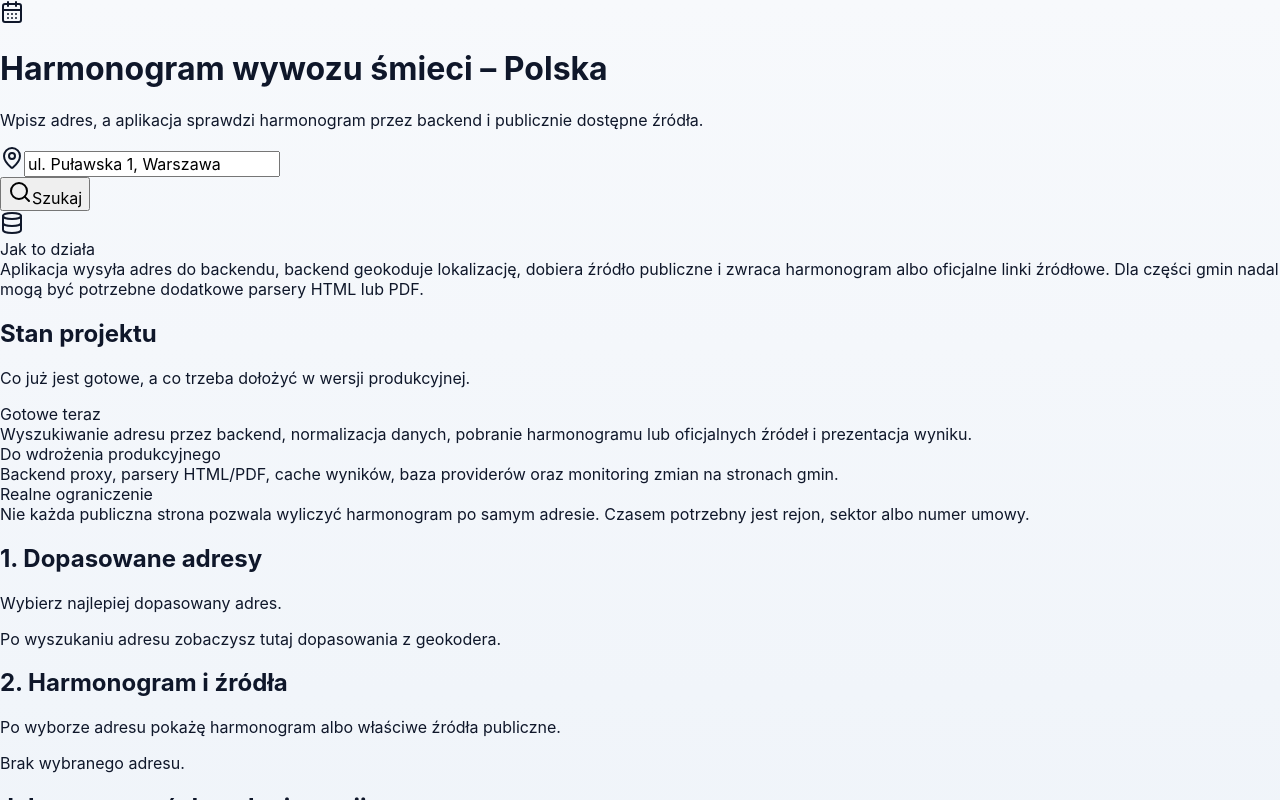
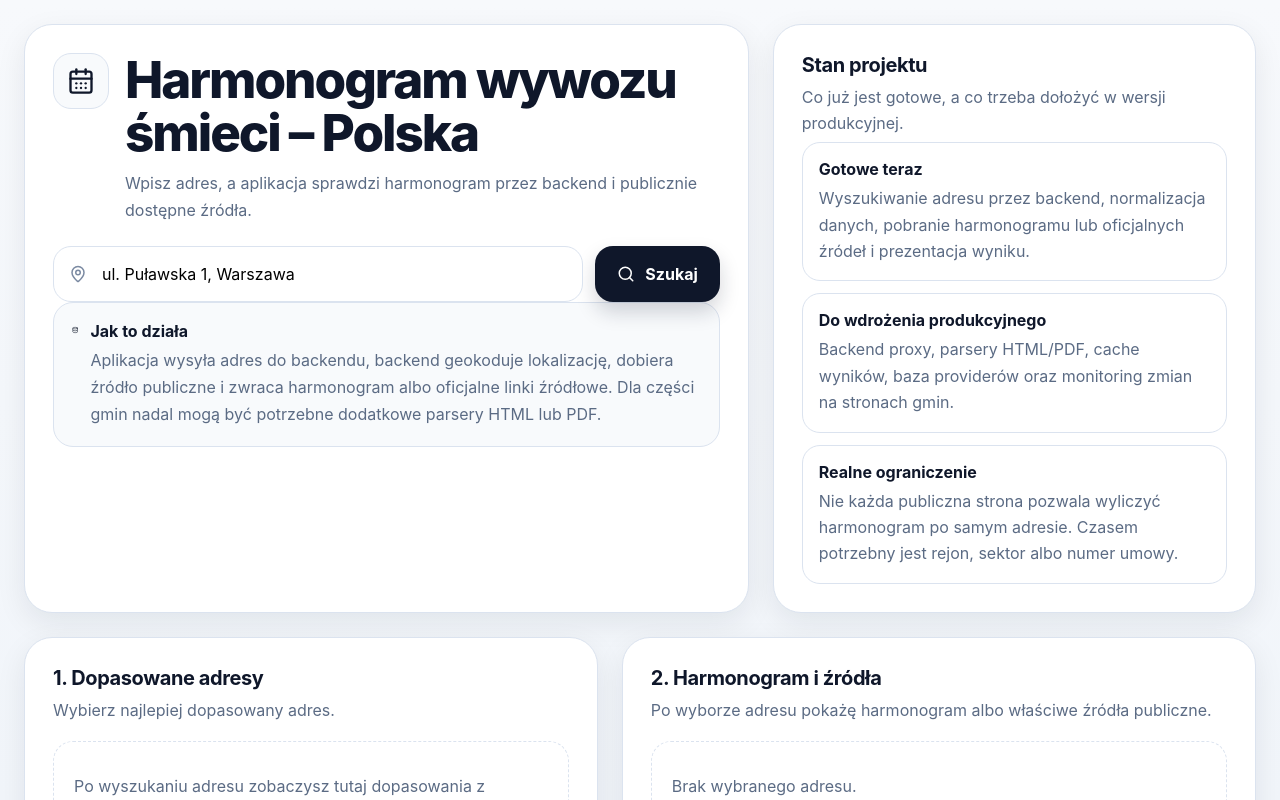
Before and after one commit to Michal-w-pl/smiecioapka, a Next.js app: page / in a window 1280 px wide. Shown: the top 800 px of the page. Built offline with nearby package versions, Linux system fonts and the light colour scheme.

Commit message:
Update page.tsx

```diff
--- a/app/page.tsx
+++ b/app/page.tsx
@@ -1,6 +1,6 @@
 'use client';
 
-import React, { useState } from "react";
+import React, { useMemo, useState } from "react";
 import {
   Search,
   MapPin,
@@ -179,7 +179,7 @@ async function geocodeAddress(query: string): Promise<LocationResult[]> {
       return data.results;
     }
   } catch {
-    // fallback lokalny niżej
+    // fallback niżej
   }
 
   const normalizedInput = slugify(cleaned);
@@ -227,74 +227,68 @@ async function fetchSchedule(location: LocationResult) {
 
 function Pill({
   children,
-  variant = "default",
+  variant = "outline",
 }: {
   children: React.ReactNode;
-  variant?: "default" | "secondary" | "outline" | "destructive";
+  variant?: "outline" | "soft" | "dark" | "danger";
 }) {
-  const classes =
-    variant === "outline"
-      ? "border border-slate-300 bg-white text-slate-700"
-      : variant === "secondary"
-        ? "bg-slate-100 text-slate-700"
-        : variant === "destructive"
-          ? "bg-red-100 text-red-700"
-          : "bg-slate-900 text-white";
+  const className =
+    variant === "soft"
+      ? "pill pill-soft"
+      : variant === "dark"
+        ? "pill pill-dark"
+        : variant === "danger"
+          ? "pill pill-danger"
+          : "pill pill-outline";
 
-  return (
-    <span className={`inline-flex items-center gap-1 rounded-full px-3 py-1 text-xs ${classes}`}>
-      {children}
-    </span>
-  );
+  return <span className={className}>{children}</span>;
 }
 
 function ResultBadge({ status }: { status: string }) {
   if (status === "ok") {
     return (
-      <Pill>
-        <CheckCircle2 className="h-3.5 w-3.5" /> Harmonogram znaleziony
+      <Pill variant="dark">
+        <CheckCircle2 size={14} /> Harmonogram znaleziony
       </Pill>
     );
   }
 
   if (status === "error") {
     return (
-      <Pill variant="destructive">
-        <AlertCircle className="h-3.5 w-3.5" /> Błąd
+      <Pill variant="danger">
+        <AlertCircle size={14} /> Błąd
       </Pill>
     );
   }
 
   return (
-    <Pill variant="secondary">
-      <AlertCircle className="h-3.5 w-3.5" /> Wymaga integracji źródła
+    <Pill variant="soft">
+      <AlertCircle size={14} /> Wymaga integracji źródła
     </Pill>
   );
 }
 
 function ScheduleList({ items }: { items: ScheduleItem[] }) {
-  const grouped = groupByDate(items);
+  const grouped = useMemo(() => groupByDate(items), [items]);
   const dates = Object.keys(grouped).sort();
 
   return (
-    <div className="space-y-4">
+    <div className="schedule-list">
       {dates.map((date) => (
-        <div key={date} className="rounded-2xl border bg-white shadow-sm">
-          <div className="px-6 pb-3 pt-6">
-            <div className="text-base font-semibold">{formatDate(date)}</div>
-          </div>
-          <div className="space-y-2 px-6 pb-6 pt-0">
+        <div key={date} className="schedule-day">
+          <div className="schedule-day-head">{formatDate(date)}</div>
+          <div className="schedule-day-body">
             {grouped[date].map((item, idx) => (
-              <div key={`${date}-${idx}`} className="flex items-start justify-between gap-3 rounded-xl border p-3">
-                <div className="flex items-start gap-3">
-                  <div className="mt-0.5 rounded-xl border p-2">
-                    <Trash2 className="h-4 w-4" />
+              <div key={`${date}-${idx}`} className="schedule-item">
+                <div className="schedule-item-left">
+                  <div className="icon-box" style={{ width: 40, height: 40, borderRadius: 14 }}>
+                    <Trash2 size={18} />
                   </div>
                   <div>
-                    <div className="font-medium">
+                    <div className="schedule-item-title">
                       {FRACTION_LABELS[item.fraction] || item.fraction}
                     </div>
-                    {item.note ? <div className="text-sm text-slate-500">{item.note}</div> : null}
+                    {item.note ? <div className="schedule-item-note">{item.note}</div> : null}
                   </div>
                 </div>
                 <Pill variant="outline">Odbiór</Pill>
@@ -314,7 +308,7 @@ export default function WasteSchedulePolandApp() {
   const [matches, setMatches] = useState<LocationResult[]>([]);
   const [selectedLocation, setSelectedLocation] = useState<LocationResult | null>(null);
   const [providerResult, setProviderResult] = useState<ProviderResult>(null);
-  const [activeTab, setActiveTab] = useState<"schedule" | "sources">("schedule");
+  const [tab, setTab] = useState<"schedule" | "sources">("schedule");
 
   async function handleSearch() {
     setLoading(true);
@@ -359,7 +353,7 @@ export default function WasteSchedulePolandApp() {
   async function handleResolve(location: LocationResult) {
     setSelectedLocation(location);
     setProviderResult({ status: "loading" });
-    setActiveTab("schedule");
+    setTab("schedule");
 
     try {
       const result = await fetchSchedule(location);
@@ -374,54 +368,49 @@ export default function WasteSchedulePolandApp() {
   }
 
   return (
-    <div className="min-h-screen bg-slate-100 p-4 md:p-8">
-      <div className="mx-auto max-w-6xl space-y-6">
-        <div className="grid gap-6 lg:grid-cols-[1.2fr_0.8fr]">
-          <div className="rounded-[28px] border bg-white shadow-sm">
-            <div className="p-6">
-              <div className="flex items-center gap-3">
-                <div className="rounded-2xl border p-3">
-                  <CalendarDays className="h-6 w-6" />
+    <div className="page">
+      <div className="shell stack">
+        <div className="hero-grid">
+          <section className="card">
+            <div className="card-inner">
+              <div className="hero-head">
+                <div className="icon-box">
+                  <CalendarDays size={28} />
                 </div>
                 <div>
-                  <h1 className="text-2xl font-semibold">Harmonogram wywozu śmieci – Polska</h1>
-                  <p className="mt-1 text-sm leading-6 text-slate-500">
+                  <h1 className="hero-title">Harmonogram wywozu śmieci – Polska</h1>
+                  <p className="hero-subtitle">
                     Wpisz adres, a aplikacja sprawdzi harmonogram przez backend i publicznie dostępne źródła.
                   </p>
                 </div>
               </div>
-            </div>
 
-            <div className="space-y-4 px-6 pb-6">
-              <div className="flex flex-col gap-3 md:flex-row">
-                <div className="relative flex-1">
-                  <MapPin className="pointer-events-none absolute left-3 top-1/2 h-4 w-4 -translate-y-1/2 text-slate-400" />
+              <div className="search-row">
+                <div className="search-input-wrap">
+                  <MapPin size={18} className="search-icon" />
                   <input
+                    className="search-input"
                     value={query}
                     onChange={(e) => setQuery(e.target.value)}
                     placeholder="np. ul. Mickiewicza 12, Kobyłka"
-                    className="h-12 w-full rounded-2xl border bg-white pl-10 pr-4 outline-none ring-0"
                     onKeyDown={(e) => {
                       if (e.key === "Enter") handleSearch();
                     }}
                   />
                 </div>
 
-                <button
-                  onClick={handleSearch}
-                  className="inline-flex h-12 items-center justify-center rounded-2xl bg-slate-900 px-5 text-white"
-                >
-                  {loading ? <Loader2 className="mr-2 h-4 w-4 animate-spin" /> : <Search className="mr-2 h-4 w-4" />}
+                <button className="btn btn-primary" onClick={handleSearch}>
+                  {loading ? <Loader2 size={18} className="spin" /> : <Search size={18} />}
                   Szukaj
                 </button>
               </div>
 
-              <div className="rounded-2xl border bg-white p-4">
-                <div className="flex items-start gap-3">
-                  <Database className="mt-0.5 h-4 w-4" />
+              <div className="info-box">
+                <div className="info-box-head">
+                  <Database size={18} />
                   <div>
-                    <div className="font-medium">Jak to działa</div>
-                    <div className="mt-1 text-sm leading-6 text-slate-500">
+                    <div className="info-title">Jak to działa</div>
+                    <div className="info-text">
                       Aplikacja wysyła adres do backendu, backend geokoduje lokalizację, dobiera źródło publiczne i
                       zwraca harmonogram albo oficjalne linki źródłowe. Dla części gmin nadal mogą być potrzebne
                       dodatkowe parsery HTML lub PDF.
@@ -431,146 +420,127 @@ export default function WasteSchedulePolandApp() {
               </div>
 
               {error ? (
-                <div className="rounded-2xl border border-red-200 bg-red-50 p-4 text-red-700">
-                  <div className="flex items-start gap-3">
-                    <AlertCircle className="mt-0.5 h-4 w-4" />
+                <div className="error-box">
+                  <div className="error-box-head">
+                    <AlertCircle size={18} />
                     <div>
-                      <div className="font-medium">Błąd</div>
-                      <div className="mt-1 text-sm">{error}</div>
+                      <div className="error-title">Błąd</div>
+                      <div className="error-text">{error}</div>
                     </div>
                   </div>
                 </div>
               ) : null}
             </div>
+          </section>
+
+          <aside className="card">
+            <div className="card-inner">
+              <h2 className="section-title">Stan projektu</h2>
+              <p className="section-desc">Co już jest gotowe, a co trzeba dołożyć w wersji produkcyjnej.</p>
+
+              <div className="info-list">
+                <div className="mini-card">
+                  <div className="mini-title">Gotowe teraz</div>
+                  <p className="mini-text">
+                    Wyszukiwanie adresu przez backend, normalizacja danych, pobranie harmonogramu lub oficjalnych
+                    źródeł i prezentacja wyniku.
+                  </p>
                 </div>
 
-          <div className="rounded-[28px] border bg-white shadow-sm">
-            <div className="p-6">
-              <h2 className="text-lg font-semibold">Stan projektu</h2>
-              <p className="text-sm text-slate-500">Co już jest gotowe, a co trzeba dołożyć w wersji produkcyjnej.</p>
+                <div className="mini-card">
+                  <div className="mini-title">Do wdrożenia produkcyjnego</div>
+                  <p className="mini-text">
+                    Backend proxy, parsery HTML/PDF, cache wyników, baza providerów oraz monitoring zmian na stronach
+                    gmin.
+                  </p>
                 </div>
 
-            <div className="space-y-3 px-6 pb-6 text-sm leading-6">
-              <div className="rounded-2xl border p-4">
-                <div className="font-medium">Gotowe teraz</div>
-                <div className="mt-1 text-slate-500">
-                  Wyszukiwanie adresu przez backend, normalizacja danych, pobranie harmonogramu lub oficjalnych źródeł i
-                  prezentacja wyniku.
-                </div>
-              </div>
-
-              <div className="rounded-2xl border p-4">
-                <div className="font-medium">Do wdrożenia produkcyjnego</div>
-                <div className="mt-1 text-slate-500">
-                  Backend proxy, parsery HTML/PDF, cache wyników, baza providerów oraz monitoring zmian na stronach
-                  gmin.
-                </div>
-              </div>
-
-              <div className="rounded-2xl border p-4">
-                <div className="font-medium">Realne ograniczenie</div>
-                <div className="mt-1 text-slate-500">
-                  Nie każda publiczna strona pozwala wyliczyć harmonogram po samym adresie. Czasem potrzebny jest rejon,
-                  sektor albo numer umowy.
+                <div className="mini-card">
+                  <div className="mini-title">Realne ograniczenie</div>
+                  <p className="mini-text">
+                    Nie każda publiczna strona pozwala wyliczyć harmonogram po samym adresie. Czasem potrzebny jest
+                    rejon, sektor albo numer umowy.
+                  </p>
                 </div>
               </div>
             </div>
-          </div>
+          </aside>
         </div>
 
-        <div className="grid gap-6 lg:grid-cols-[0.95fr_1.05fr]">
-          <div className="rounded-[28px] border bg-white shadow-sm">
-            <div className="p-6">
-              <h2 className="text-lg font-semibold">1. Dopasowane adresy</h2>
-              <p className="text-sm text-slate-500">Wybierz najlepiej dopasowany adres.</p>
-            </div>
+        <div className="content-grid">
+          <section className="card">
+            <div className="card-inner">
+              <h2 className="section-title">1. Dopasowane adresy</h2>
+              <p className="section-desc">Wybierz najlepiej dopasowany adres.</p>
 
-            <div className="space-y-3 px-6 pb-6">
+              <div className="stack" style={{ gap: 12, marginTop: 18 }}>
                 {!matches.length ? (
-                <div className="rounded-2xl border border-dashed p-8 text-sm text-slate-500">
-                  Po wyszukaniu adresu zobaczysz tutaj dopasowania z geokodera.
-                </div>
+                  <div className="empty">Po wyszukaniu adresu zobaczysz tutaj dopasowania z geokodera.</div>
                 ) : (
                   matches.map((item, idx) => (
-                  <div
-                    key={`${item.label}-${idx}`}
-                    className="rounded-2xl border p-4"
-                  >
-                    <div className="space-y-2">
-                      <div className="font-medium">{item.label}</div>
+                    <div key={`${item.label}-${idx}`} className="result-card">
+                      <div className="result-top">{item.label}</div>
 
-                      <div className="flex flex-wrap gap-2 text-xs text-slate-500">
+                      <div className="badges">
                         {item.municipality ? <Pill variant="outline">gmina: {item.municipality}</Pill> : null}
                         {item.city ? <Pill variant="outline">miejscowość: {item.city}</Pill> : null}
                         {item.suburb ? <Pill variant="outline">dzielnica/rejon: {item.suburb}</Pill> : null}
                         {item.county ? <Pill variant="outline">powiat: {item.county}</Pill> : null}
                       </div>
 
-                      <div className="border-t" />
+                      <div className="separator" />
 
-                      <div className="pt-2">
-                        <button
-                          className="inline-flex items-center justify-center rounded-2xl bg-slate-900 px-4 py-2 text-white"
-                          onClick={() => handleResolve(item)}
-                        >
+                      <div className="actions">
+                        <button className="btn btn-primary" style={{ height: 44 }} onClick={() => handleResolve(item)}>
                           Sprawdź harmonogram
                         </button>
-                      </div>
                       </div>
                     </div>
                   ))
                 )}
               </div>
             </div>
+          </section>
 
-          <div className="rounded-[28px] border bg-white shadow-sm">
-            <div className="p-6">
-              <h2 className="text-lg font-semibold">2. Harmonogram i źródła</h2>
-              <p className="text-sm text-slate-500">
+          <section className="card">
+            <div className="card-inner">
+              <h2 className="section-title">2. Harmonogram i źródła</h2>
+              <p className="section-desc">
                 {selectedLocation ? selectedLocation.label : "Po wyborze adresu pokażę harmonogram albo właściwe źródła publiczne."}
               </p>
-            </div>
 
-            <div className="px-6 pb-6">
+              <div style={{ marginTop: 18 }}>
                 {!providerResult ? (
-                <div className="rounded-2xl border border-dashed p-8 text-sm text-slate-500">
-                  Brak wybranego adresu.
-                </div>
+                  <div className="empty">Brak wybranego adresu.</div>
                 ) : providerResult.status === "loading" ? (
-                <div className="flex items-center gap-3 rounded-2xl border p-8 text-sm text-slate-500">
-                  <Loader2 className="h-4 w-4 animate-spin" />
+                  <div className="empty" style={{ display: "flex", alignItems: "center", gap: 12 }}>
+                    <Loader2 size={18} className="spin" />
                     Pobieranie danych…
                   </div>
                 ) : (
-                <div className="space-y-4">
-                  <div className="grid w-full grid-cols-2 rounded-2xl bg-slate-100 p-1">
-                    <button
-                      className={`rounded-2xl px-3 py-2 text-sm ${activeTab === "schedule" ? "bg-white shadow-sm" : ""}`}
-                      onClick={() => setActiveTab("schedule")}
-                    >
+                  <div className="stack" style={{ gap: 16 }}>
+                    <div className="tabs">
+                      <button className={`tab ${tab === "schedule" ? "active" : ""}`} onClick={() => setTab("schedule")}>
                         Harmonogram
                       </button>
-                    <button
-                      className={`rounded-2xl px-3 py-2 text-sm ${activeTab === "sources" ? "bg-white shadow-sm" : ""}`}
-                      onClick={() => setActiveTab("sources")}
-                    >
+                      <button className={`tab ${tab === "sources" ? "active" : ""}`} onClick={() => setTab("sources")}>
                         Źródła
                       </button>
                     </div>
 
-                  {activeTab === "schedule" ? (
-                    <div className="space-y-4">
-                      <div className="flex flex-wrap items-center gap-3">
+                    {tab === "schedule" ? (
+                      <div className="stack" style={{ gap: 16 }}>
+                        <div className="badges">
                           <ResultBadge status={providerResult.status} />
                         </div>
 
                         {providerResult.message ? (
-                        <div className="rounded-2xl border bg-white p-4">
-                          <div className="flex items-start gap-3">
-                            <AlertCircle className="mt-0.5 h-4 w-4" />
+                          <div className="note-box">
+                            <div className="note-box-head">
+                              <AlertCircle size={18} />
                               <div>
-                              <div className="font-medium">Informacja</div>
-                              <div className="mt-1 text-sm text-slate-500">{providerResult.message}</div>
+                                <div className="note-title">Informacja</div>
+                                <div className="note-text">{providerResult.message}</div>
                               </div>
                             </div>
                           </div>
@@ -579,13 +549,13 @@ export default function WasteSchedulePolandApp() {
                         {providerResult.schedule?.length ? (
                           <ScheduleList items={providerResult.schedule} />
                         ) : (
-                        <div className="rounded-2xl border border-dashed p-8 text-sm text-slate-500">
+                          <div className="empty">
                             Backend nie zwrócił jeszcze bezpośredniego harmonogramu dla tego adresu.
                           </div>
                         )}
                       </div>
                     ) : (
-                    <div className="space-y-3">
+                      <div className="source-list">
                         {(providerResult.sourceLinks || []).length ? (
                           (providerResult.sourceLinks || []).map((link, idx) => (
                             <a
@@ -593,30 +563,28 @@ export default function WasteSchedulePolandApp() {
                               href={link.url}
                               target="_blank"
                               rel="noreferrer"
-                            className="flex items-start justify-between gap-3 rounded-2xl border p-4 transition hover:bg-slate-50"
+                              className="source-link"
                             >
-                            <div className="flex items-start gap-3">
-                              <div className="rounded-xl border p-2">
+                              <div className="source-left">
+                                <div className="icon-box" style={{ width: 42, height: 42, borderRadius: 14 }}>
                                   {link.type === "pdf-page" || link.type === "pdf" ? (
-                                  <FileText className="h-4 w-4" />
+                                    <FileText size={18} />
                                   ) : link.type === "form" ? (
-                                  <Building2 className="h-4 w-4" />
+                                    <Building2 size={18} />
                                   ) : (
-                                  <ExternalLink className="h-4 w-4" />
+                                    <ExternalLink size={18} />
                                   )}
                                 </div>
                                 <div>
-                                <div className="font-medium">{link.label}</div>
-                                <div className="break-all text-sm text-slate-500">{link.url}</div>
+                                  <div className="source-title">{link.label}</div>
+                                  <div className="source-url">{link.url}</div>
                                 </div>
                               </div>
-                            <ExternalLink className="mt-1 h-4 w-4 shrink-0" />
+                              <ExternalLink size={18} />
                             </a>
                           ))
                         ) : (
-                        <div className="rounded-2xl border border-dashed p-8 text-sm text-slate-500">
-                          Brak linków źródłowych.
-                        </div>
+                          <div className="empty">Brak linków źródłowych.</div>
                         )}
                       </div>
                     )}
@@ -624,17 +592,15 @@ export default function WasteSchedulePolandApp() {
                 )}
               </div>
             </div>
+          </section>
         </div>
 
-        <div className="rounded-[28px] border bg-white shadow-sm">
-          <div className="p-6">
-            <h2 className="text-lg font-semibold">Jak rozszerzyć do pełnej wersji</h2>
-            <p className="text-sm text-slate-500">
-              Plan techniczny dla ogólnopolskiej obsługi publicznie dostępnych harmonogramów.
-            </p>
-          </div>
+        <section className="card">
+          <div className="card-inner">
+            <h2 className="section-title">Jak rozszerzyć do pełnej wersji</h2>
+            <p className="section-desc">Plan techniczny dla ogólnopolskiej obsługi publicznie dostępnych harmonogramów.</p>
 
-          <div className="grid gap-4 px-6 pb-6 md:grid-cols-2 xl:grid-cols-4">
+            <div className="plan-grid" style={{ marginTop: 18 }}>
               {[
                 {
                   title: "1. Registry providerów",
@@ -653,13 +619,14 @@ export default function WasteSchedulePolandApp() {
                   text: "Testy regresyjne i alerty, gdy gmina zmieni layout strony albo podmieni plik harmonogramu.",
                 },
               ].map((item) => (
-              <div key={item.title} className="rounded-2xl border p-4">
-                <div className="font-medium">{item.title}</div>
-                <div className="mt-2 text-sm leading-6 text-slate-500">{item.text}</div>
+                <div key={item.title} className="plan-card">
+                  <div className="plan-title">{item.title}</div>
+                  <p className="plan-text">{item.text}</p>
                 </div>
               ))}
             </div>
           </div>
+        </section>
       </div>
     </div>
   );
```
Lines whose indentation alone changed are shown as unchanged.
